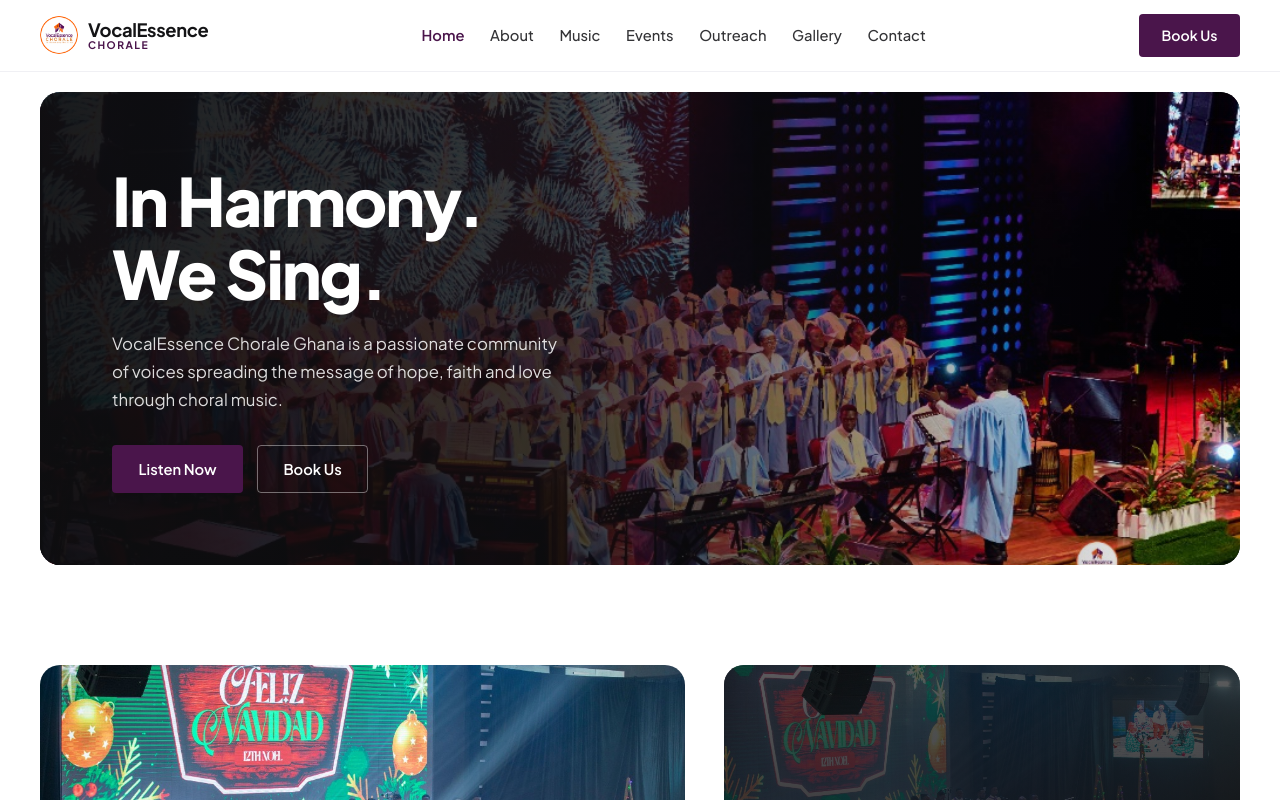
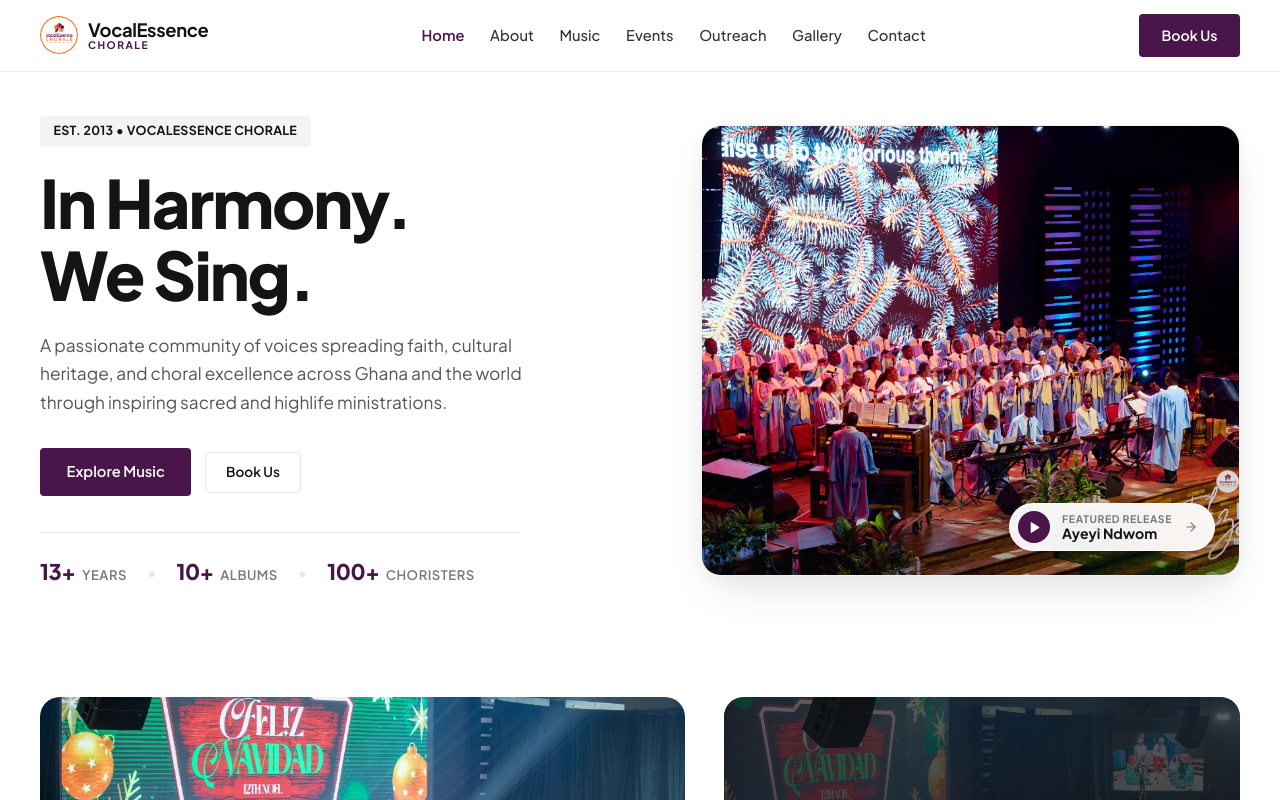
Before and after one commit to jonamarkin/vecghana, a Next.js app: page / in a window 1280 px wide. Shown: the top 800 px of the page. Built offline with nearby package versions, Linux system fonts and the light colour scheme.

Commit message:
feat: redesign hero section with modern editorial layout and audio preview pill

```diff
--- a/app/globals.css
+++ b/app/globals.css
@@ -385,70 +385,206 @@
 }
 
 /* ==========================================================================
-   Hero Section
+   Hero Section: Balanced Modern Editorial
    ========================================================================== */
 .hero-wrapper {
-    padding: 1.25rem 0 clamp(2.5rem, 4vw, 3.5rem);
-}
-
-.hero-card {
+    padding: clamp(1.5rem, 3.5vw, 2.75rem) 0 clamp(2.5rem, 5vw, 4rem);
+    background-color: var(--color-bg);
+}
+
+.hero-editorial-grid {
+    display: grid;
+    grid-template-columns: 1.12fr 1fr;
+    gap: clamp(2rem, 4.5vw, 4.25rem);
+    align-items: center;
+}
+
+.hero-editorial-left {
+    display: flex;
+    flex-direction: column;
+    align-items: flex-start;
+}
+
+.hero-editorial-left .badge-pill {
+    margin-bottom: 1.25rem;
+}
+
+.hero-editorial-title {
+    font-size: clamp(2.6rem, 5.2vw, 4.25rem);
+    font-weight: 800;
+    line-height: 1.08;
+    letter-spacing: -0.03em;
+    color: var(--color-text-main);
+    margin-bottom: 1.25rem;
+}
+
+.hero-editorial-desc {
+    font-size: clamp(1rem, 1.35vw, 1.12rem);
+    line-height: 1.65;
+    color: var(--color-text-body);
+    max-width: 530px;
+    margin-bottom: 2rem;
+}
+
+.hero-editorial-actions {
+    display: flex;
+    gap: 0.85rem;
+    align-items: center;
+    flex-wrap: wrap;
+    margin-bottom: 2.25rem;
+}
+
+.hero-editorial-stats {
+    display: inline-flex;
+    align-items: center;
+    gap: 1.25rem;
+    padding-top: 1.75rem;
+    border-top: 1px solid var(--color-border);
+    width: 100%;
+    max-width: 480px;
+}
+
+.hero-stat-item {
+    display: flex;
+    align-items: baseline;
+    gap: 0.4rem;
+}
+
+.hero-stat-val {
+    font-size: 1.35rem;
+    font-weight: 800;
+    color: var(--color-primary);
+    letter-spacing: -0.02em;
+    line-height: 1;
+}
+
+.hero-stat-lbl {
+    font-size: 0.82rem;
+    font-weight: 600;
+    color: var(--color-text-muted);
+    text-transform: uppercase;
+    letter-spacing: 0.04em;
+}
+
+.hero-stat-divider {
+    color: var(--color-border);
+    font-size: 1.1rem;
+    line-height: 1;
+    user-select: none;
+}
+
+/* Right Stage Photo Container */
+.hero-editorial-right {
+    position: relative;
+    width: 100%;
+}
+
+.hero-stage-frame {
     position: relative;
     border-radius: var(--radius-lg);
     overflow: hidden;
-    min-height: clamp(460px, 55vh, 600px);
-    display: flex;
-    align-items: center;
-    background-color: var(--color-dark);
-}
-
-.hero-card-img {
-    position: absolute;
-    inset: 0;
-    z-index: 0;
-}
-
-.hero-card-img img {
+    aspect-ratio: 4 / 3.35;
+    width: 100%;
+    box-shadow: 0 20px 48px -12px rgba(14, 14, 16, 0.12), 0 4px 16px rgba(0, 0, 0, 0.04);
+    border: 1px solid var(--color-border-light);
+    background-color: var(--color-surface-card);
+}
+
+.hero-stage-frame img {
     width: 100%;
     height: 100%;
     object-fit: cover;
-    object-position: center right;
-}
-
-.hero-card-overlay {
+    object-position: center;
+    transition: transform 0.6s cubic-bezier(0.16, 1, 0.3, 1);
+}
+
+.hero-stage-frame:hover img {
+    transform: scale(1.02);
+}
+
+.hero-stage-vignette {
     position: absolute;
     inset: 0;
-    background: linear-gradient(90deg, rgba(14, 14, 16, 0.95) 0%, rgba(14, 14, 16, 0.82) 42%, rgba(14, 14, 16, 0.25) 80%, transparent 100%);
-    z-index: 1;
-}
-
-.hero-card-content {
-    position: relative;
+    background: linear-gradient(180deg, rgba(0, 0, 0, 0) 60%, rgba(14, 14, 16, 0.35) 100%);
+    pointer-events: none;
+}
+
+/* Floating Audio Pill */
+.hero-floating-audio {
+    position: absolute;
+    bottom: clamp(1rem, 2vw, 1.5rem);
+    right: clamp(1rem, 2vw, 1.5rem);
+    background: rgba(255, 255, 255, 0.94);
+    backdrop-filter: blur(14px);
+    -webkit-backdrop-filter: blur(14px);
+    border: 1px solid rgba(255, 255, 255, 0.9);
+    border-radius: var(--radius-full);
+    padding: 0.45rem 1rem 0.45rem 0.5rem;
+    display: inline-flex;
+    align-items: center;
+    gap: 0.75rem;
+    box-shadow: 0 8px 24px -4px rgba(14, 14, 16, 0.16), 0 2px 8px rgba(0, 0, 0, 0.06);
+    text-decoration: none;
+    transition: all 0.25s ease;
     z-index: 2;
-    padding: clamp(2.5rem, 6vw, 4.5rem);
-    max-width: 600px;
-    color: white;
-}
-
-.hero-card-content h1 {
-    color: white;
-    font-size: clamp(2.5rem, 5.2vw, 4.2rem);
-    line-height: 1.1;
-    margin-bottom: 1.25rem;
-    font-weight: 800;
-    letter-spacing: -0.03em;
-}
-
-.hero-card-content p {
-    color: rgba(255, 255, 255, 0.85);
-    font-size: clamp(0.95rem, 1.6vw, 1.05rem);
-    line-height: 1.65;
-    margin-bottom: 2rem;
-}
-
-.hero-btn-group {
-    display: flex;
-    gap: 0.85rem;
-    flex-wrap: wrap;
+    max-width: calc(100% - 2rem);
+}
+
+.hero-floating-audio:hover {
+    background: #FFFFFF;
+    transform: translateY(-2px);
+    box-shadow: 0 12px 30px -4px rgba(74, 21, 75, 0.22);
+    border-color: rgba(74, 21, 75, 0.15);
+}
+
+.hero-audio-play-badge {
+    display: flex;
+    align-items: center;
+    justify-content: center;
+    width: 32px;
+    height: 32px;
+    border-radius: 50%;
+    background-color: var(--color-primary);
+    color: #FFFFFF;
+    flex-shrink: 0;
+    transition: transform 0.2s ease, background-color 0.2s ease;
+}
+
+.hero-floating-audio:hover .hero-audio-play-badge {
+    transform: scale(1.08);
+    background-color: var(--color-primary-hover);
+}
+
+.hero-audio-info {
+    display: flex;
+    flex-direction: column;
+    text-align: left;
+    line-height: 1.25;
+}
+
+.hero-audio-tag {
+    font-size: 0.65rem;
+    font-weight: 700;
+    text-transform: uppercase;
+    letter-spacing: 0.06em;
+    color: var(--color-text-muted);
+}
+
+.hero-audio-song {
+    font-size: 0.88rem;
+    font-weight: 700;
+    color: var(--color-text-main);
+}
+
+.hero-audio-arrow {
+    color: var(--color-text-muted);
+    transition: transform 0.2s ease, color 0.2s ease;
+    flex-shrink: 0;
+}
+
+.hero-floating-audio:hover .hero-audio-arrow {
+    transform: translateX(3px);
+    color: var(--color-primary);
 }
 
 /* ==========================================================================
@@ -1552,6 +1688,16 @@
         display: block;
     }
 
+    .hero-editorial-grid {
+        grid-template-columns: 1fr;
+        gap: 2.25rem;
+    }
+
+    .hero-stage-frame {
+        aspect-ratio: 16 / 10;
+        max-height: 480px;
+    }
+
     .who-grid,
     .essence-layout,
     .contact-clean-grid {
@@ -1600,12 +1746,47 @@
 
 /* Mobile Phones (<= 560px) */
 @media (max-width: 560px) {
-    .hero-card {
-        min-height: 440px;
-    }
-
-    .hero-card-content {
-        padding: 2rem 1.5rem;
+    .hero-wrapper {
+        padding: 1.25rem 0 2.5rem;
+    }
+
+    .hero-editorial-title {
+        font-size: clamp(2.2rem, 9.5vw, 2.85rem);
+    }
+
+    .hero-editorial-actions {
+        flex-direction: column;
+        width: 100%;
+        gap: 0.65rem;
+    }
+
+    .hero-editorial-actions .btn {
+        width: 100%;
+    }
+
+    .hero-editorial-stats {
+        gap: 0.85rem;
+        justify-content: space-between;
+        max-width: 100%;
+    }
+
+    .hero-stat-val {
+        font-size: 1.15rem;
+    }
+
+    .hero-stat-lbl {
+        font-size: 0.74rem;
+    }
+
+    .hero-stage-frame {
+        aspect-ratio: 16 / 11;
+        border-radius: var(--radius-md);
+    }
+
+    .hero-floating-audio {
+        bottom: 0.75rem;
+        right: 0.75rem;
+        padding: 0.4rem 0.85rem 0.4rem 0.45rem;
     }
 
     .who-text-wrap {
@@ -1632,15 +1813,6 @@
         grid-column: span 1;
     }
 
-    .hero-btn-group {
-        flex-direction: column;
-        width: 100%;
-    }
-
-    .hero-btn-group .btn {
-        width: 100%;
-    }
-
     .newsletter-input-group {
         flex-direction: column;
     }
--- a/app/page.tsx
+++ b/app/page.tsx
@@ -1,6 +1,6 @@
 import Link from "next/link";
 import Image from "next/image";
-import { ArrowRight } from "lucide-react";
+import { ArrowRight, Play } from "lucide-react";
 
 export default function HomePage() {
   const programs = [
@@ -38,34 +38,71 @@
 
   return (
     <>
-      {/* 1. Hero Section */}
+      {/* 1. Hero Section: Balanced Modern Editorial */}
       <section className="hero-wrapper">
         <div className="container">
-          <div className="hero-card">
-            <div className="hero-card-img">
-              <Image
-                src="/images/choir-1.jpg"
-                alt="VocalEssence Chorale Ghana performing live in royal robes"
-                fill
-                priority
-                style={{ objectFit: "cover" }}
-              />
-            </div>
-            <div className="hero-card-overlay"></div>
-            <div className="hero-card-content">
-              <h1>
+          <div className="hero-editorial-grid">
+            {/* Left: Editorial & Call to Action */}
+            <div className="hero-editorial-left">
+              <div className="badge-pill">EST. 2013 • VOCALESSENCE CHORALE</div>
+              <h1 className="hero-editorial-title">
                 In Harmony.<br />
                 We Sing.
               </h1>
-              <p>
-                VocalEssence Chorale Ghana is a passionate community of voices spreading the message of hope, faith and love through choral music.
+              <p className="hero-editorial-desc">
+                A passionate community of voices spreading faith, cultural heritage, and choral excellence across Ghana and the world through inspiring sacred and highlife ministrations.
               </p>
-              <div className="hero-btn-group">
+              <div className="hero-editorial-actions">
                 <Link href="/music" className="btn btn-primary">
-                  Listen Now
+                  Explore Music
                 </Link>
-                <Link href="/contact" className="btn btn-outline-white">
+                <Link href="/contact" className="btn btn-outline-dark">
                   Book Us
+                </Link>
+              </div>
+              <div className="hero-editorial-stats">
+                <div className="hero-stat-item">
+                  <span className="hero-stat-val">13+</span>
+                  <span className="hero-stat-lbl">Years</span>
+                </div>
+                <span className="hero-stat-divider" aria-hidden="true">•</span>
+                <div className="hero-stat-item">
+                  <span className="hero-stat-val">10+</span>
+                  <span className="hero-stat-lbl">Albums</span>
+                </div>
+                <span className="hero-stat-divider" aria-hidden="true">•</span>
+                <div className="hero-stat-item">
+                  <span className="hero-stat-val">100+</span>
+                  <span className="hero-stat-lbl">Choristers</span>
+                </div>
+              </div>
+            </div>
+
+            {/* Right: Framed Stage Photography + Floating Audio Pill */}
+            <div className="hero-editorial-right">
+              <div className="hero-stage-frame">
+                <Image
+                  src="/images/choir-1.jpg"
+                  alt="VocalEssence Chorale Ghana performing live on stage in royal vestments"
+                  fill
+                  priority
+                  sizes="(max-width: 860px) 100vw, (max-width: 1280px) 50vw, 620px"
+                  style={{ objectFit: "cover" }}
+                />
+                <div className="hero-stage-vignette"></div>
+                <Link
+                  href="/music#ayeyi-ndwom"
+                  className="hero-floating-audio"
+                  aria-label="Listen to featured track Ayeyi Ndwom on Music page"
+                >
+                  <span className="hero-audio-play-badge">
+                    <Play size={13} fill="currentColor" />
+                  </span>
+                  <div className="hero-audio-info">
+                    <span className="hero-audio-tag">Featured Release</span>
+                    <span className="hero-audio-song">Ayeyi Ndwom</span>
+                  </div>
+                  <ArrowRight size={14} className="hero-audio-arrow" />
                 </Link>
               </div>
             </div>
```
